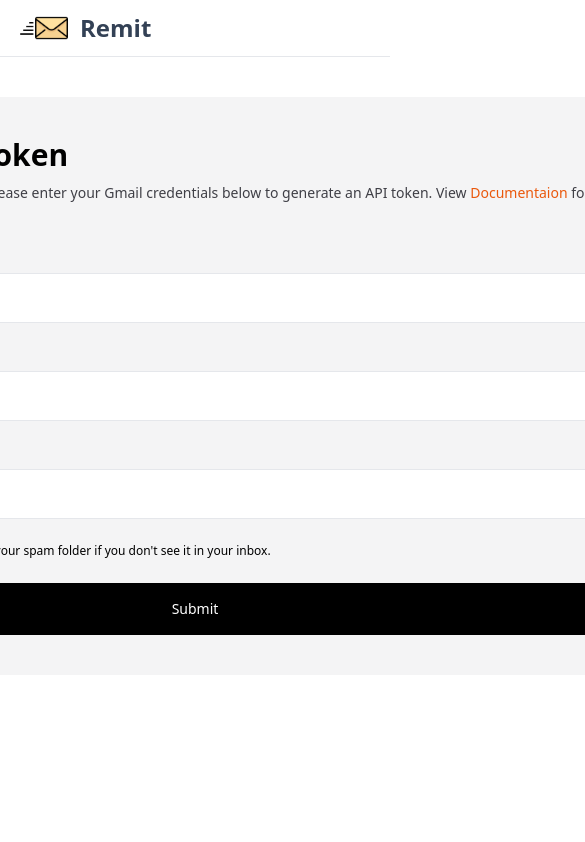
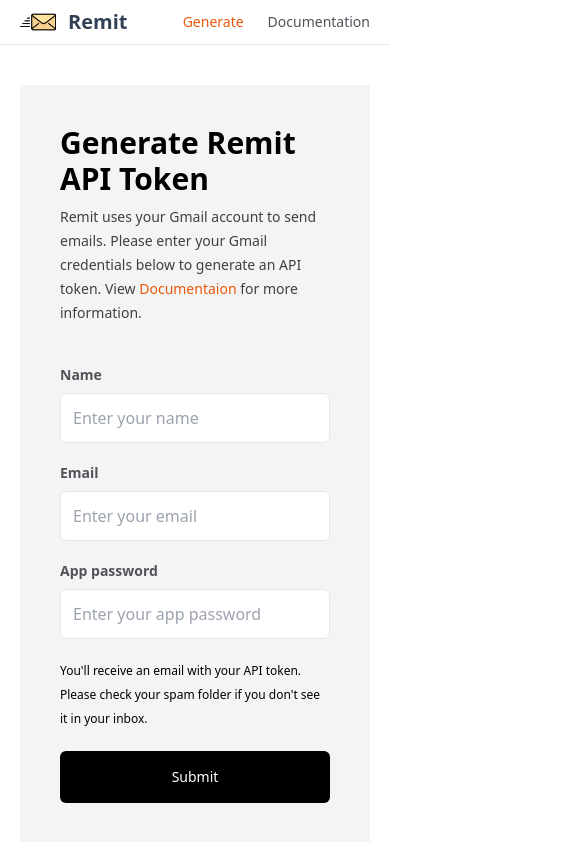
Before and after one commit to priyangsubanerjee/remit, a website: page public/index.html in a window 390 px wide. Shown: the top 842 px of the page, 585 px wide, since content can reach past the window. Drawn offline with nearby package versions, Linux system fonts and the light colour scheme.

Commit message:
phone view

```diff
--- a/public/index.html
+++ b/public/index.html
@@ -23,15 +23,15 @@
       ></div>
     </div>
     <nav class="py-1 px-5 lg:px-10 flex items-center border-b">
-      <img src="./images/logo.png" class="h-12 mr-3" alt="" />
-      <h1 class="text-2xl font-bold text-slate-700">Remit</h1>
-      <ul class="hidden lg:flex space-x-6 text-zinc-600 ml-10 text-sm">
+      <img src="./images/logo.png" class="h-9 lg:h-12 mr-3" alt="" />
+      <h1 class="text-xl lg:text-2xl font-bold text-slate-700">Remit</h1>
+      <ul class="flex space-x-6 text-zinc-600 lg:ml-10 ml-auto text-sm">
         <li class="text-orange-600">Generate</li>
         <li><a href="/documentation">Documentation</a></li>
       </ul>
     </nav>
     <div class="flex items-start justify-center mt-10 px-5 lg:px-10 w-full">
-      <form class="p-10 bg-zinc-100 lg:w-[550px] gmailForm shrink-0">
+      <form class="p-10 bg-zinc-100 w-full lg:w-[550px] gmailForm shrink-0">
         <div>
           <h1 class="text-3xl font-bold">Generate Remit API Token</h1>
           <h2 class="text-sm text-zinc-700 mt-2 leading-6">
```
